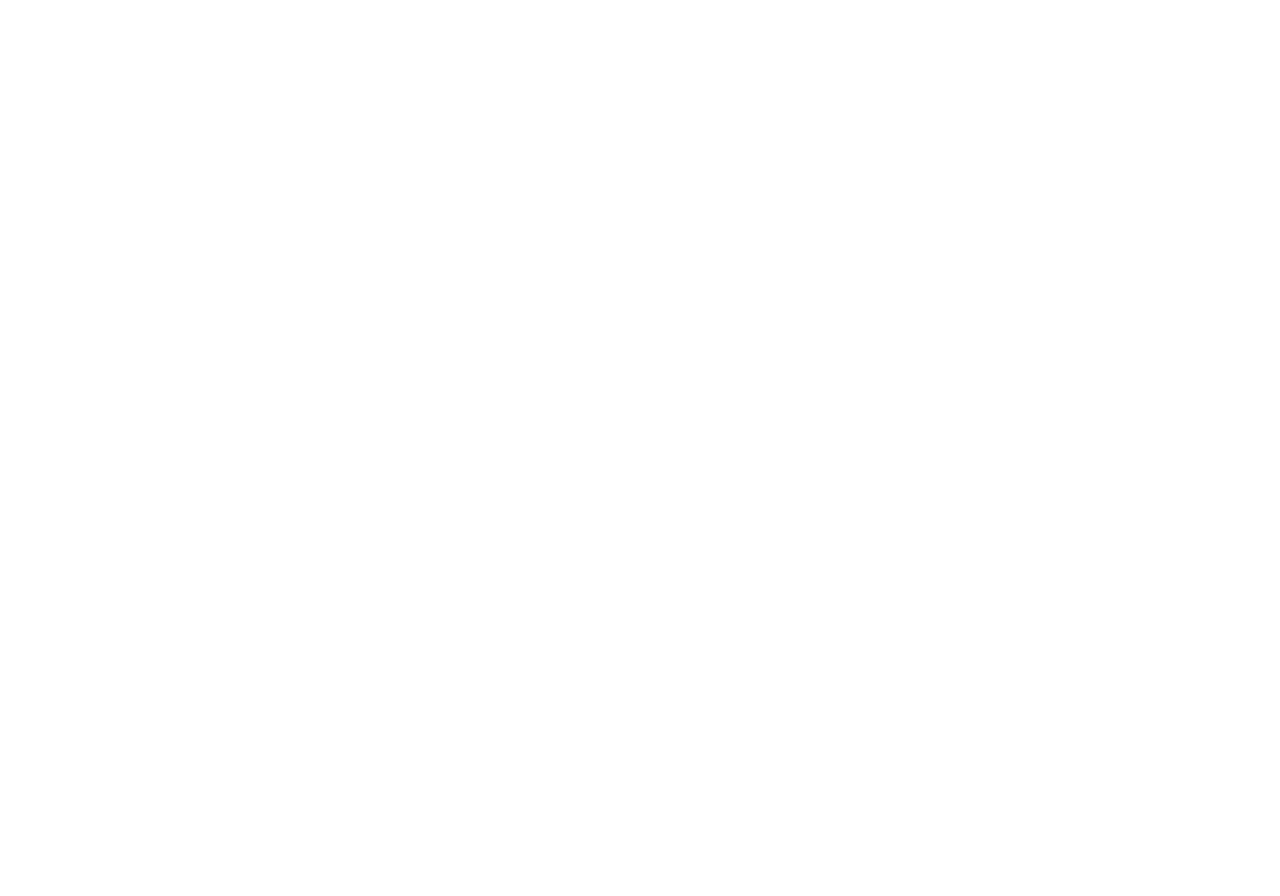
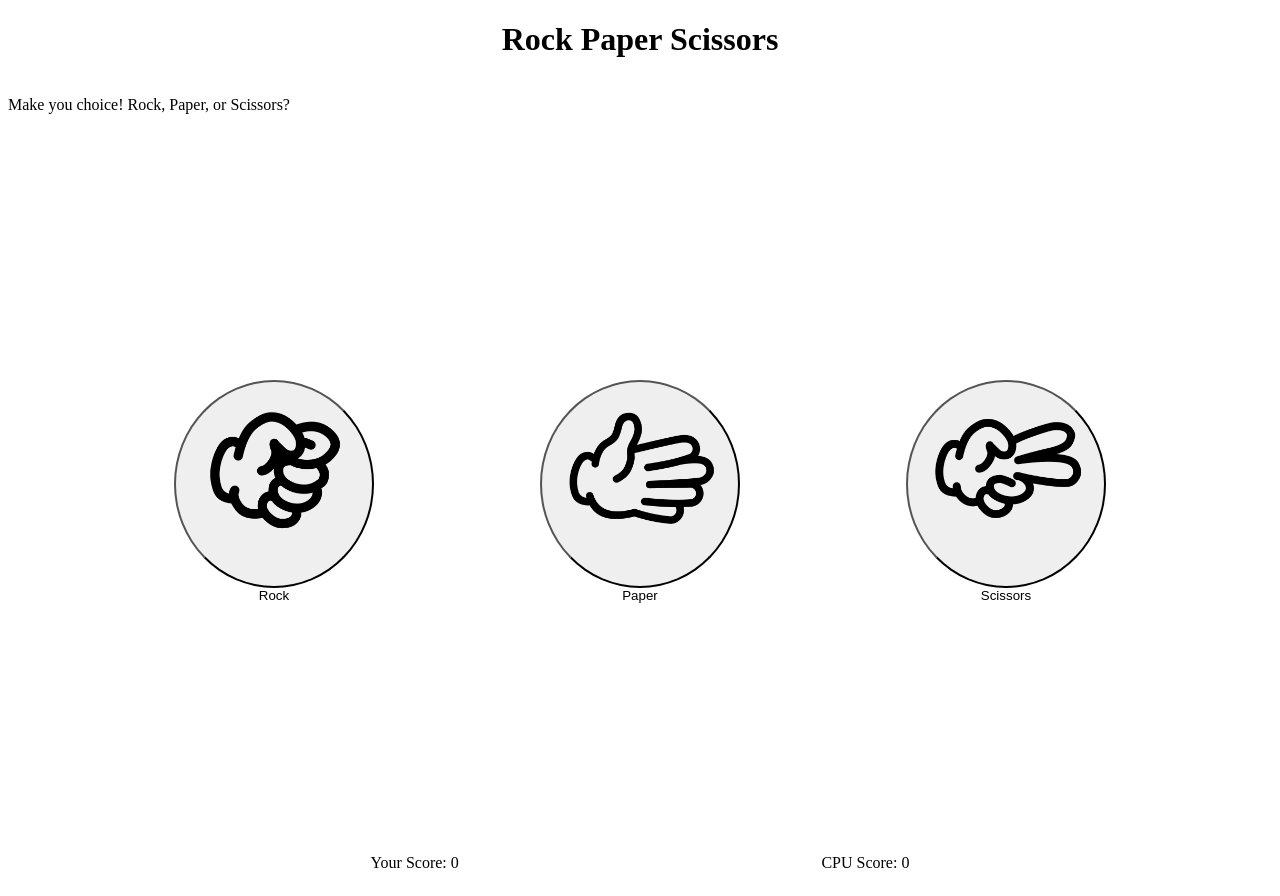
Before and after one commit to stmcdon19/rockpaperscissors, a plain HTML site: page index.html in a window 1280 px wide. Before the commit the page ends 800 px from the top, so only its background shows below. Drawn offline with Linux system fonts and the light colour scheme.

Commit message:
Basic UI built for game. Started testing user input via onscreen buttons.

```diff
--- a/index.html
+++ b/index.html
@@ -3,80 +3,36 @@
 <head>
   <meta charset="UTF-8">
   <meta name="viewport" content="width=device-width, initial-scale=1.0">
-  <title>Document</title>
+  <title>RockPaperScissors</title>
+  <link rel="stylesheet" type="text/css" href="styles.css">
 </head>
 <body>
-
+  <header>
+    <h1>Rock Paper Scissors</h1>
+  </header>
+  <main>
+    <div id="messages">
+      <p id="current-msg">Make you choice! Rock, Paper, or Scissors?</p>
+    </div>
+    <div id="game-area">
+      <button class="choice" id="rock"><img src="rock.png" alt="">Rock</button>
+      <button class="choice" id="paper"><img src="paper.png" alt="">Paper</button>
+      <button class="choice" id="scissors"><img src="scissors.png" alt="">Scissors</button>
+    </div>
+    <div id="scoreboard">
+      <div class="player" id="human">
+        <p>Your Score: 0</p>
+      </div>
+      <div class="player" id="cpu">
+        <p>CPU Score: 0</p>
+      </div>
+    </div>
+  </main>
+  <footer>
+    <!-- Fist by Cristiano Zoucas from the Noun Project  -->
+    <!-- Hand by Cristiano Zoucas from the Noun Project -->
+    <!-- Scissors by Cristiano Zoucas from the Noun Project -->
+  </footer>
 </body>
-<script>
-  function game(rounds){
-    //Initialize scoreboard
-    scores = {
-      player: 0,
-      computer: 0
-    };
-
-    //Repeat rounds until reaching defined number
-    for (var i = 0; i < rounds; i++) {
-      const [message, result] = playRound();
-      console.log(message);
-      if (result === 'win') {
-        scores["player"] += 1;
-      } else if (result === 'lose') {
-        scores["computer"] += 1;
-      }
-      console.log(scores);
-    }
-
-    //Report final score
-    if (scores["player"] === scores["computer"]) {
-      console.log("The game resulted in a tie!")
-    } else if (scores["player"] > scores["computer"]) {
-      console.log("You have won the game! Nice!")
-    } else {
-      console.log("You have lost the game! Try again next time :(")
-    }
-
-    //Allows computer to select random choice
-    function computerPlay() {
-      let choices = ["rock", "paper", "scissors"];
-      return choices[Math.floor(Math.random() * choices.length)];
-    }
-
-    //Prompt user for choice and return choice
-    function playerSelection() {
-      let choices = ["rock", "paper", "scissors"];
-      var response;
-      let needAnswer = true;
-      while (needAnswer) {
-        response = prompt("Choose rock, paper, or scissors").toLowerCase();
-        if (choices.includes(response)) {
-          return response;
-        } else {
-          alert("Invalid selection, please choose again.")
-        }
-      }
-    }
-
-    //Play one round of game
-    function playRound () {
-      cpuChoice = computerPlay();
-      playerChoice = playerSelection();
-      whatBeatsIt = {
-        rock: "paper",
-        paper: "scissors",
-        scissors: "rock"
-      };
-      //Use whatBeatsIt object to decide the winner of the round. Return both a message and the result.
-      if (cpuChoice === playerChoice) {
-        return [`Computer chose: ${cpuChoice}. You chose: ${playerChoice}. It's a tie!`, 'tie'];
-      } else if (whatBeatsIt[playerChoice] === cpuChoice){
-        return [`Computer chose: ${cpuChoice}. You chose: ${playerChoice}. You lose! ${cpuChoice} beats ${playerChoice}!`, 'lose'];
-      } else {
-        return [`Computer chose: ${cpuChoice}. You chose: ${playerChoice}. You win! ${playerChoice} beats ${cpuChoice}!`, 'win'];
-      }
-    }
-  }
-
-</script>
+<script src="script.js"></script>
 </html>
--- /dev/null
+++ b/script.js
@@ -0,0 +1,36 @@
+
+
+
+
+
+
+
+
+
+
+
+
+
+
+//Take a choice from the user using event handler
+const choiceButtons = document.querySelectorAll(".choice");
+choiceButtons.forEach(el => {
+  el.addEventListener('click', function() {
+    let userSelection = this.id;
+    makeChoice(userSelection);
+  });
+});
+
+
+function makeChoice(choice) {
+  document.querySelector('#current-msg').textContent = `You have chosen ${choice}`;
+}
+
+
+//Overall Flow
+//User is prompted to choose r/p/s
+//User clicks a choice. Result is recorded
+//CPU makes a choice. Result is recorded
+//Compare choices and record winner.
+//Display to user: their choice, cpu choice, winner
+//Increment scoreboard
--- /dev/null
+++ b/styles.css
@@ -0,0 +1,52 @@
+main {
+  display: flex;
+  flex-direction: column;
+  justify-content: space-between;
+}
+
+header {
+  text-align: center;
+}
+
+
+#game-area {
+  display: flex;
+  flex-direction: row;
+  justify-content: space-evenly;
+  /* border-style: solid;
+  border-width: 2px;
+  border-color: black; */
+  flex-wrap: nowrap;
+  margin: 250px 0;
+}
+
+#game-area button {
+  display: block;
+  max-width: 200px;
+  border-radius: 50%;
+  /* text-decoration: none; */
+  /* border: none; */
+  outline: none;
+}
+
+/* #game-area button:focus {
+
+} */
+
+
+#game-area button img {
+  width: 100%;
+  height: 100%;
+  object-fit: contain;
+}
+
+
+#scoreboard {
+  display: flex;
+  flex-direction: row;
+  justify-content: space-evenly;
+  /* border-style: solid;
+  border-width: 2px;
+  border-color: black; */
+  flex-wrap: nowrap;
+}
```
Also changed, not shown: game.js (added, +68 -0 lines), paper.png (added), rock.png (added), scissors.png (added).
